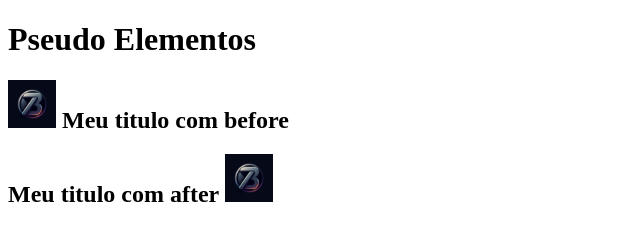
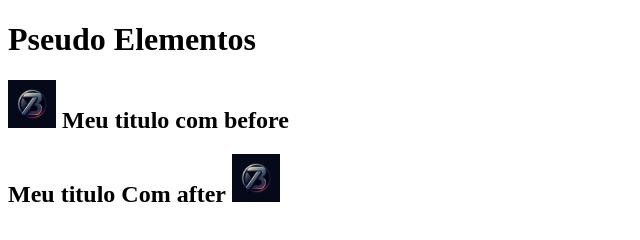
Before and after one commit to LucasCorreaJ/Curso-DevQuest, a plain HTML site: page módulo-css-avançado/02-pseudo-elementos/index.html in a window 1280 px wide. Shown: the whole page, without its empty margins (0-640 px from the left). Drawn offline with Linux system fonts and the light colour scheme.

Commit message:
mais uma verificação

```diff
--- a/módulo-css-avançado/02-pseudo-elementos/index.html
+++ b/módulo-css-avançado/02-pseudo-elementos/index.html
@@ -33,7 +33,7 @@
         </h2>
 
         <h2 class="after">
-            Meu titulo com after
+            Meu titulo Com after
         </h2>
     </body>
     </html>
```
